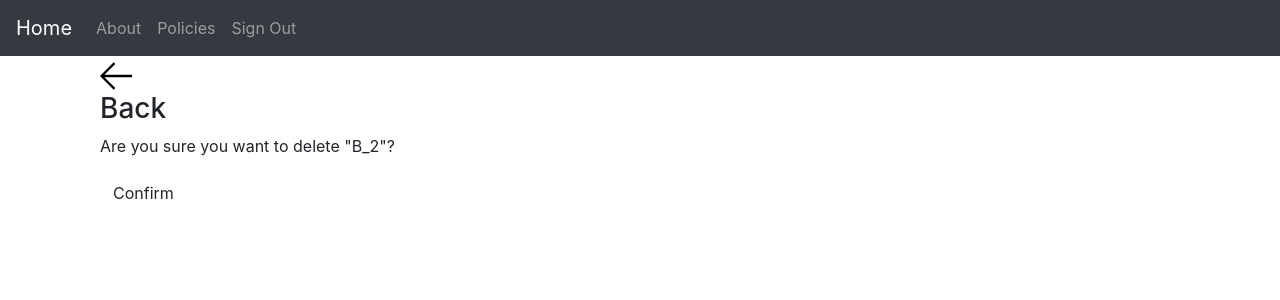
After one commit to namank03/insurance, a Django app: page /policies/delete-policy/2 in a window 1280 px wide. The commit adds this page. Shown: the top 300 px of the page. Run offline with Django 3.2, Linux system fonts and the light colour scheme; a user stored in the database is signed in; data comes from the database, SQL or seed files in the repository; both versions use the stored data as it was after the commit; some libraries are stand-ins or nearby versions.

Commit message:
added policy delete functionality

```diff
--- a/insurance/base/urls.py
+++ b/insurance/base/urls.py
@@ -1,10 +1,11 @@
 from django.urls import path
 
-from insurance.base.views import create_policy, policy_view
+from insurance.base.views import create_policy, deletePolicy, policy_view
 
 app_name = "base"
 
 urlpatterns = [
     path("", view=policy_view, name="policies"),
     path('create-policy/', create_policy, name="createPolicy"),
+    path('delete-policy/<str:pk>', deletePolicy, name="deletePolicy"),
 ]
--- a/insurance/base/views.py
+++ b/insurance/base/views.py
@@ -1,6 +1,12 @@
 # Create your views here.
 from django.contrib.auth.decorators import login_required
+from django.http import HttpResponse
 from django.shortcuts import redirect, render
+
+
+def ViewName(request):
+    return HttpResponse("Enter response")
+
 
 from .forms import PolicyForm
 from .models import Customer, Policy
@@ -25,3 +31,12 @@ def create_policy(request):
         return redirect('base:policies')
     context = {'form': form}
     return render(request, 'policy/policy_form.html', context)
+
+
+@login_required(login_url='login')
+def deletePolicy(request, pk):
+    policy = Policy.objects.get(id=pk)
+    if request.method == 'POST':
+        policy.delete()
+        return redirect('base:policies')
+    return render(request, 'pages/delete.html', {'obj': policy})
--- /dev/null
+++ b/insurance/templates/pages/delete.html
@@ -0,0 +1,36 @@
+{% extends 'base.html' %}
+
+{% block content %}
+<main class="delete-item layout">
+  <div class="container">
+    <div class="layout__box">
+      <div class="layout__boxHeader">
+        <div class="layout__boxTitle">
+          <a href="{{request.META.HTTP_REFERER}}">
+            <svg version="1.1" xmlns="http://www.w3.org/2000/svg" width="32" height="32" viewBox="0 0 32 32">
+              <title>arrow-left</title>
+              <path
+                d="M13.723 2.286l-13.723 13.714 13.719 13.714 1.616-1.611-10.96-10.96h27.625v-2.286h-27.625l10.965-10.965-1.616-1.607z">
+              </path>
+            </svg>
+          </a>
+          <h3>Back</h3>
+        </div>
+      </div>
+      <div class="layout__body">
+        <form class="form" action="" method="POST">
+          {% csrf_token %}
+          <div class="form__group">
+            <p>Are you sure you want to delete "{{obj}}"?</p>
+          </div>
+
+          <div class="for__group">
+            <input class="btn btn--main" type="submit" value="Confirm" />
+          </div>
+
+        </form>
+      </div>
+    </div>
+  </div>
+</main>
+{% endblock  %}
--- a/insurance/templates/policy/policies.html
+++ b/insurance/templates/policy/policies.html
@@ -27,15 +27,13 @@
       <td>{{policy.vehicle_segment}}</td>
       <td>{{policy.premium}}</td>
       <td>
-        <a href="#" class="text-success">Update</a>
+        <a href="" class="text-success">Update</a>
       </td>
       <td>
-        <a href="#" class="text-danger">Delete</a>
+        <a href="{% url 'base:deletePolicy' policy.id %}" class="text-danger">Delete</a>
       </td>
     </tr>
     {% endfor %}
   </tbody>
 </table>
-
-
 {% endblock content %}
```
Also changed, not shown: insurance.db.
